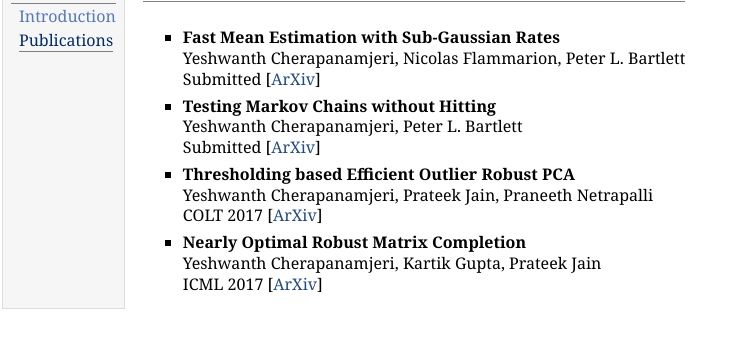
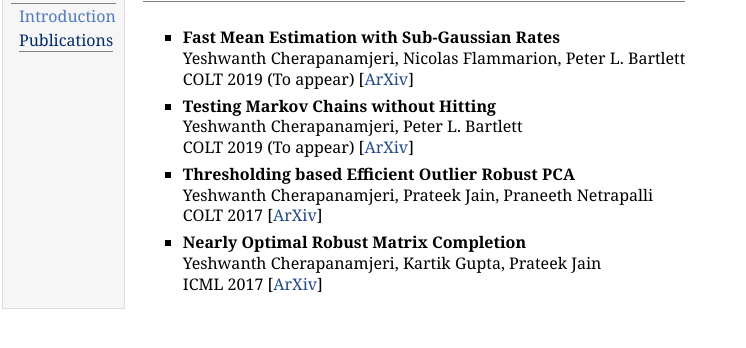
Before and after one commit to Yeshwanth94/Yeshwanth1994.github.io, a plain HTML site: page pubs.html in a window 1280 px wide. Shown: the part 48-396 px from the top of the page, without its empty margins (0-746 px from the left). Drawn offline with Linux system fonts and the light colour scheme.

Commit message:
Updated Publications

```diff
--- a/pubs.html
+++ b/pubs.html
@@ -20,9 +20,9 @@
 <h1>Publications</h1>
 </div>
 <ul>
-<li><p><b>Fast Mean Estimation with Sub-Gaussian Rates</b> <br /> Yeshwanth Cherapanamjeri, Nicolas Flammarion, Peter L. Bartlett<br /> Submitted [<a href="https://arxiv.org/abs/1902.01998" target=&ldquo;blank&rdquo;>ArXiv</a>]</p>
+<li><p><b>Fast Mean Estimation with Sub-Gaussian Rates</b> <br /> Yeshwanth Cherapanamjeri, Nicolas Flammarion, Peter L. Bartlett<br /> COLT 2019 (To appear) [<a href="https://arxiv.org/abs/1902.01998" target=&ldquo;blank&rdquo;>ArXiv</a>]</p>
 </li>
-<li><p><b>Testing Markov Chains without Hitting</b> <br /> Yeshwanth Cherapanamjeri, Peter L. Bartlett<br /> Submitted [<a href="https://arxiv.org/abs/1902.01999" target=&ldquo;blank&rdquo;>ArXiv</a>]</p>
+<li><p><b>Testing Markov Chains without Hitting</b> <br /> Yeshwanth Cherapanamjeri, Peter L. Bartlett<br /> COLT 2019 (To appear) [<a href="https://arxiv.org/abs/1902.01999" target=&ldquo;blank&rdquo;>ArXiv</a>]</p>
 </li>
 <li><p><b>Thresholding based Efficient Outlier Robust PCA</b> <br /> Yeshwanth Cherapanamjeri, Prateek Jain, Praneeth Netrapalli<br /> COLT 2017 [<a href="https://arxiv.org/abs/1702.05571" target=&ldquo;blank&rdquo;>ArXiv</a>]</p>
 </li>
```
Also changed, not shown: 1 other file.
